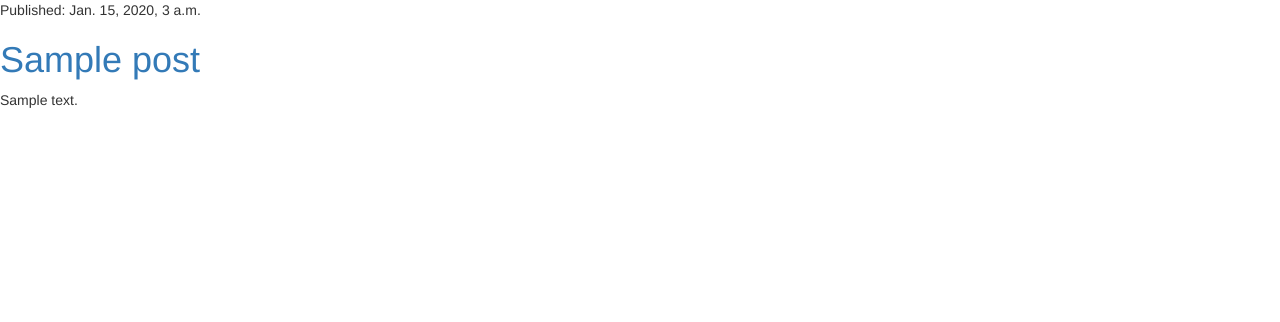
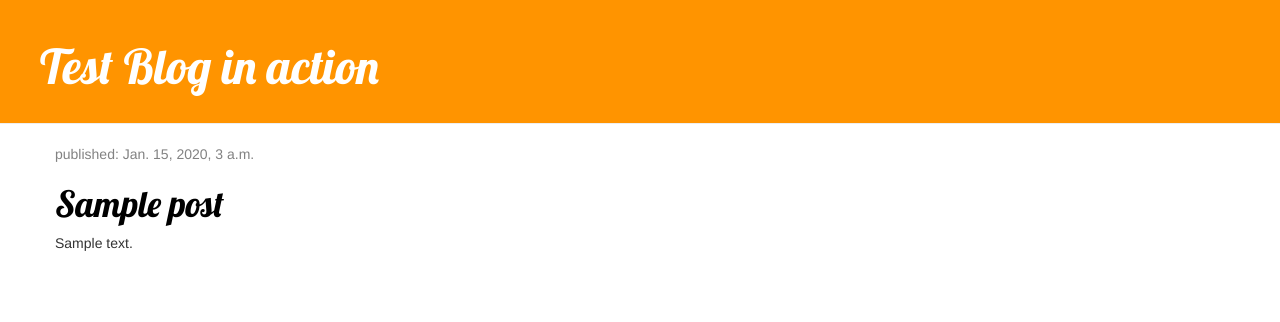
Before and after one commit to alykhalifa/my-test-blog, a Django app: template blogapp/templates/blogapp/post_list.html in a window 1280 px wide. Shown: the top 322 px of the page. Run offline with Django 3.2, Linux system fonts and the light colour scheme; the template is opened without the code that fills it: values that come from a table or form of the project are taken from there, others are empty; tables that the repository leaves empty hold one stand-in row (values such as "Sample post"); some libraries are stand-ins or nearby versions.

Commit message:
css and template extensions were applied

```diff
--- /dev/null
+++ b/blogapp/static/blogapp/css/blog.css
@@ -0,0 +1,48 @@
+
+
+.page-header {
+    background-color: #ff9400;
+    margin-top: 0;
+    padding: 20px 20px 20px 40px;
+}
+
+.page-header h1, .page-header h1 a, .page-header h1 a:visited, .page-header h1 a:active {
+    color: #ffffff;
+    font-size: 36pt;
+    text-decoration: none;
+}
+
+.content {
+    margin-left: 40px;
+}
+
+h1, h2, h3, h4 {
+    font-family: 'Lobster', cursive;
+}
+
+.date {
+    color: #828282;
+}
+
+.save {
+    float: right;
+}
+
+.post-form textarea, .post-form input {
+    width: 100%;
+}
+
+.top-menu, .top-menu:hover, .top-menu:visited {
+    color: #ffffff;
+    float: right;
+    font-size: 26pt;
+    margin-right: 20px;
+}
+
+.post {
+    margin-bottom: 70px;
+}
+
+.post h1 a, .post h1 a:visited {
+    color: #000000;
+}
--- /dev/null
+++ b/blogapp/templates/blogapp/base.html
@@ -0,0 +1,23 @@
+{% load staticfiles %}
+<html>
+  <head>
+    <title>First Test Blog</title>
+    <link rel="stylesheet" href="//maxcdn.bootstrapcdn.com/bootstrap/3.2.0/css/bootstrap.min.css">
+    <link rel="stylesheet" href="//maxcdn.bootstrapcdn.com/bootstrap/3.2.0/css/bootstrap-theme.min.css">
+    <link rel="stylesheet" href="{% static 'blogapp/css/blog.css' %}">
+    <link href="http://fonts.googleapis.com/css?family=Lobster&subset=latin,latin-ext" rel="stylesheet" type="text/css">
+  </head>
+  <body>
+    <div class="page-header">
+        <h1><a href="/">Test Blog in action</a></h1>
+    </div>
+    <div class="content container">
+        <div class="row">
+            <div class="col-md-8">
+            {% block content %}
+            {% endblock %}
+            </div>
+        </div>
+    </div>
+  </body>
+</html>
--- a/blogapp/templates/blogapp/post_list.html
+++ b/blogapp/templates/blogapp/post_list.html
@@ -1,17 +1,13 @@
+{% extends 'blogapp/base.html' %}
 
-<html>
-  <head>
-    <title>First Test Blog</title>
-    <link rel="stylesheet" href="//maxcdn.bootstrapcdn.com/bootstrap/3.2.0/css/bootstrap.min.css">
-<link rel="stylesheet" href="//maxcdn.bootstrapcdn.com/bootstrap/3.2.0/css/bootstrap-theme.min.css">
-  </head>
-  <body>
-    {% for post in posts %}
-        <div>
-          <p>Published: {{ post.published_date }}</p>
-          <h1><a href="">{{ post.title }}</a></h1>
-          <p>{{ post.text|linebreaks }}</p>
-        </div>
-    {% endfor %}
-  </body>
-</html>
+    {% block content %}
+      {% for post in posts %}
+          <div class="post">
+              <div class="date">
+                  <p>published: {{ post.published_date }}</p>
+              </div>
+              <h1><a href="">{{ post.title }}</a></h1>
+              <p>{{ post.text|linebreaks }}</p>
+          </div>
+      {% endfor %}
+    {% endblock %}
```
